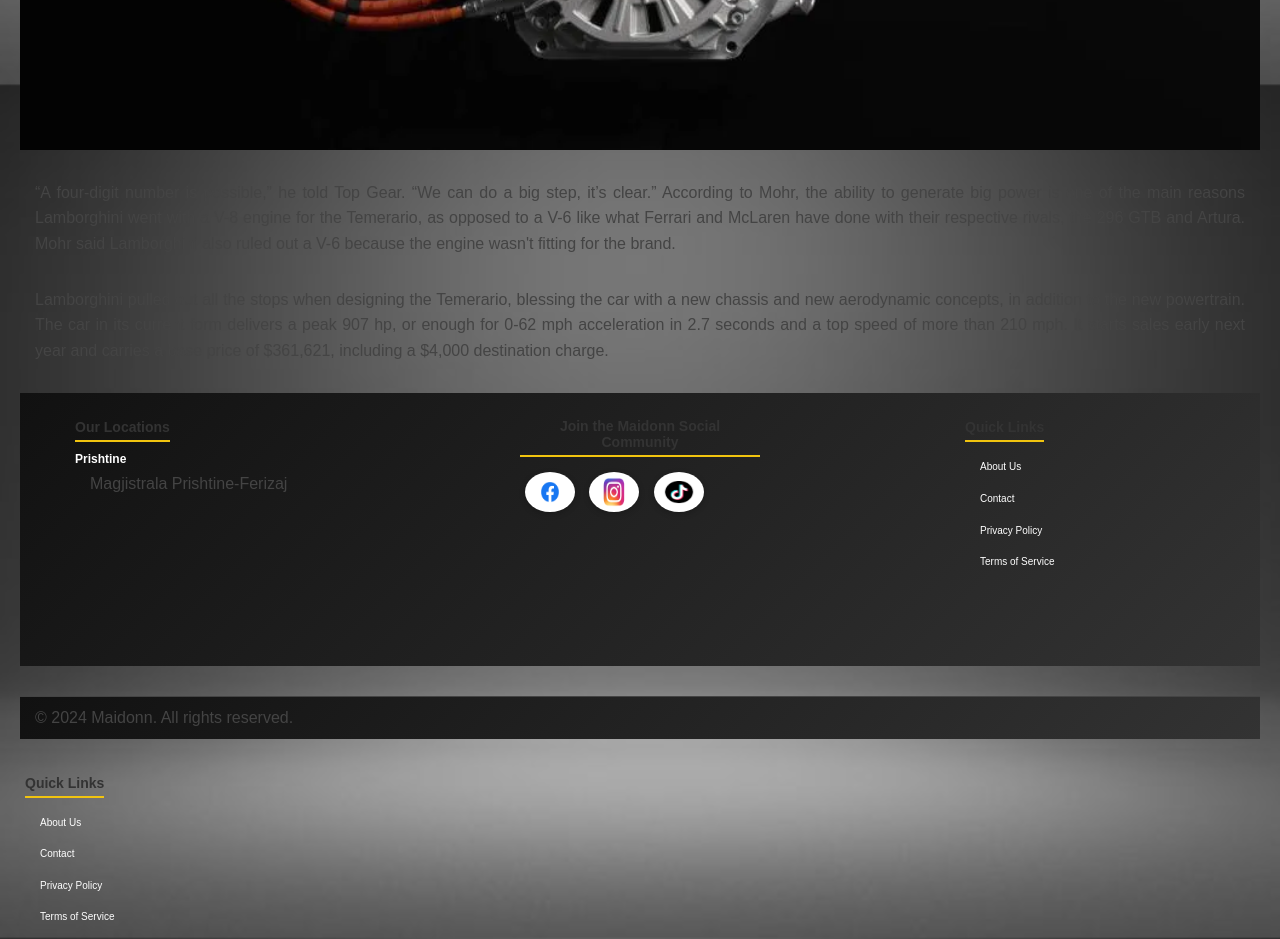
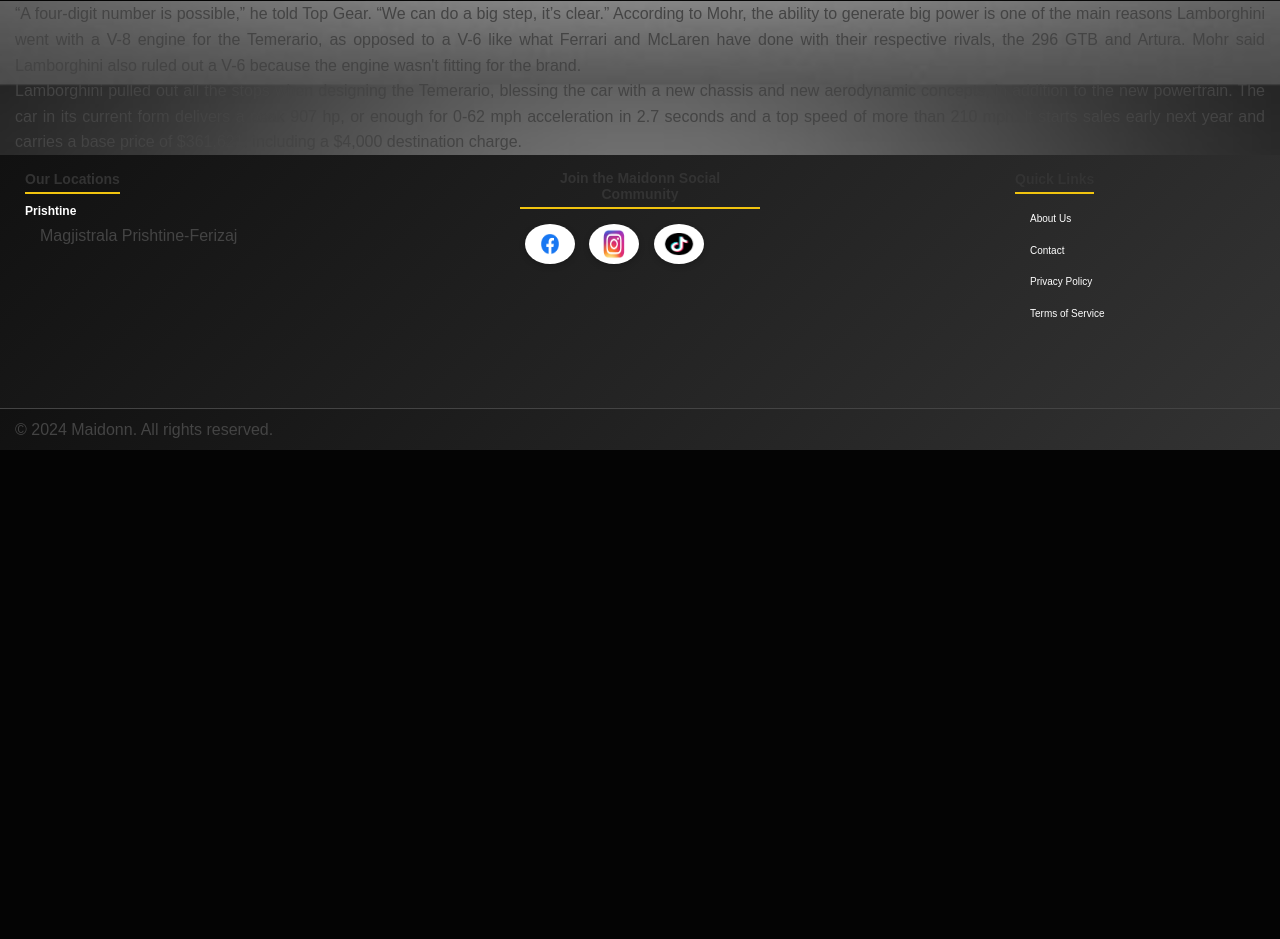
Before and after one commit to valzamustafa/Projektii, a PHP site: page /news2.html in a window 1280 px wide. Shown: the part 1622-2561 px from the top of the page. After the commit the page ends 2072 px from the top, so only its background shows below. Run offline with PHP 8.4, Linux system fonts and the light colour scheme; grey boxes are pictures that could not be loaded.

Commit message:
Ndryshime

```diff
--- a/news2.html
+++ b/news2.html
@@ -14,15 +14,14 @@
       </div>
         <nav class="navbar">
 
-            <ul id="nav-links">
+          <ul id="nav-links">
 
-                <li><a href="home.html">Home</a></li>
-                <li><a href="AboutUs.html" >About Us</a></li>
-                <li><a href="ContactUs.html">Contact</a></li>
-                <li><a href="newsandreviews.html">News and Reviews</a></li>
-                <li><a href="MyAccoutn.html">Account</a></li>
-              </ul>
-
+            <li><a href="home.html">Home</a></li>
+            <li><a href="about us.html" >About Us</a></li>
+            <li><a href="contact.html">Contact</a></li>
+            <li><a href="newsandreviews.html">News and Reviews</a></li>
+            <li><a href="MyAccoutn.html">Account</a></li>
+          </ul>
 
         </nav>
       </header>
@@ -92,19 +91,6 @@
         <p>© 2024 Maidonn. All rights reserved.</p>
     </div>
 
-
-    <div class="footer-box navigation">
-        <h2>Quick Links</h2>
-        <p><a href="AboutUs.html">About Us</a></p>
-        <p><a href="ContactUs.html">Contact</a></p>
-        <p><a href="#">Privacy Policy</a></p>
-        <p><a href="#">Terms of Service</a></p>
-    </div>
-</div>
-<div class="footer-bottom">
-    <p>© 2024 Maidonn. All rights reserved.</p>
-</div>
-
-<script src="newsandreviews.js"></script>
+<script src="filter.js"></script>
 </body>
 </html>
--- a/newsandreviews.css
+++ b/newsandreviews.css
@@ -3,17 +3,17 @@
     margin: 0;
     padding: 0;
     box-sizing: border-box;
-
-  }
-
-  body, html {
+}
+html, body {
     height: 100%;
     font-family: Arial, sans-serif;
     background-color: #f4f4f4;
     background: url('images/backround.jpg') no-repeat center center fixed;
     background-size: cover;
-    padding-top:50px;
-
+    margin: 0;
+    padding: 0;
+    display: flex;
+    flex-direction: column;
   }
 
 body{
@@ -37,7 +37,7 @@
     display: flex;
     align-items: center;
     justify-content: space-between;
-    z-index: 10;
+    z-index: 1000;
   }
 
 
@@ -64,7 +64,7 @@
     justify-content: center;
     align-items: center;
     background-color: transparent;
-    z-index: 10;
+    z-index: 1000;
     padding: 10px 20px;
   }
   .navbar ul {
@@ -216,7 +216,6 @@
     border-radius: 10px;
     box-shadow: 0 2px 5px rgba(0, 0, 0, 0.1);
     height:405px;
-
   }
 
   .sidebar h3 {
@@ -237,7 +236,6 @@
     color: #007BFF;
     transition: color 0.3s;
     font-size: 18px;
-
   }
 
   .sidebar ul li a:hover {
@@ -337,20 +335,21 @@
 
 
 
-  .singlepost {
-    display: flex;
-    flex-direction: column;
-    align-items: center;
-    padding: 120px 20px 20px;
-    width:100%;
+.singlepost {
+  display: flex;
+  flex-direction: column;
+  align-items: center;
+  padding: 120px 0px 0px;
+  flex-grow: 1;
 }
 
 
 .singlepost_container {
     display: flex;
     flex-direction: column;
-    gap: 30px;
-
+    gap: 0px;
+    /* max-width: 1200px; */
+    width: 100%;
 }
 
 .singlepost h2 {
@@ -365,8 +364,7 @@
 }
 
 .singlepost_thumbnail img {
-
-    max-width:800px;
+    /* max-width: 8009; */
     border-radius: 10px;
     box-shadow: 0 4px 8px rgba(0, 0, 0, 0.2);
 }
@@ -386,12 +384,13 @@
     justify-content: space-between;
     background: linear-gradient(135deg, #111, #333);
     color: white;
-    padding: 20px 50px;
+    padding: 10px 20px;
     flex-wrap: wrap;
     gap: 10px;
-    min-height: 200px; /* Siguron që footer të ketë një lartësi minimale */
-    position: relative;
-    width:100%;
+
+    margin-top: auto;
+    width: 100%;
+
 
 }
 .footer-box {
```
